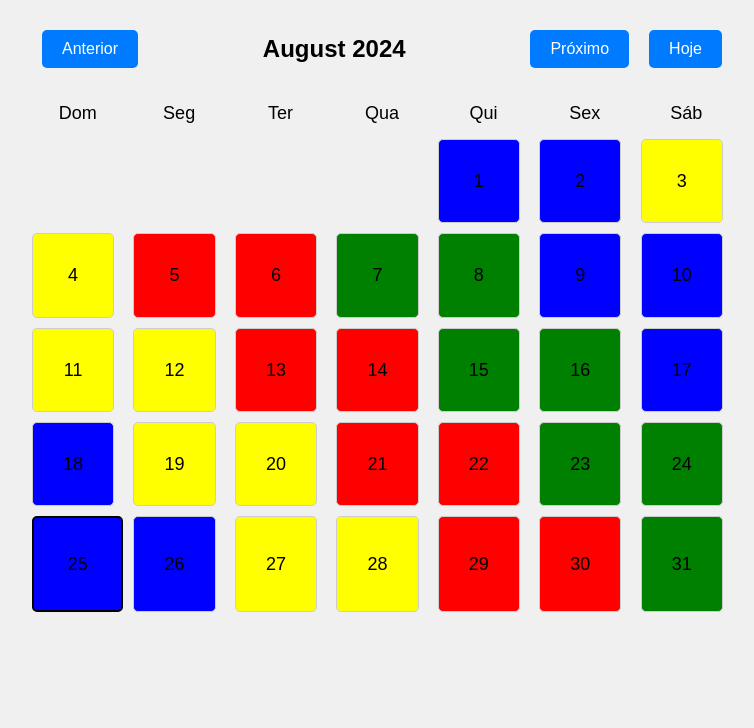
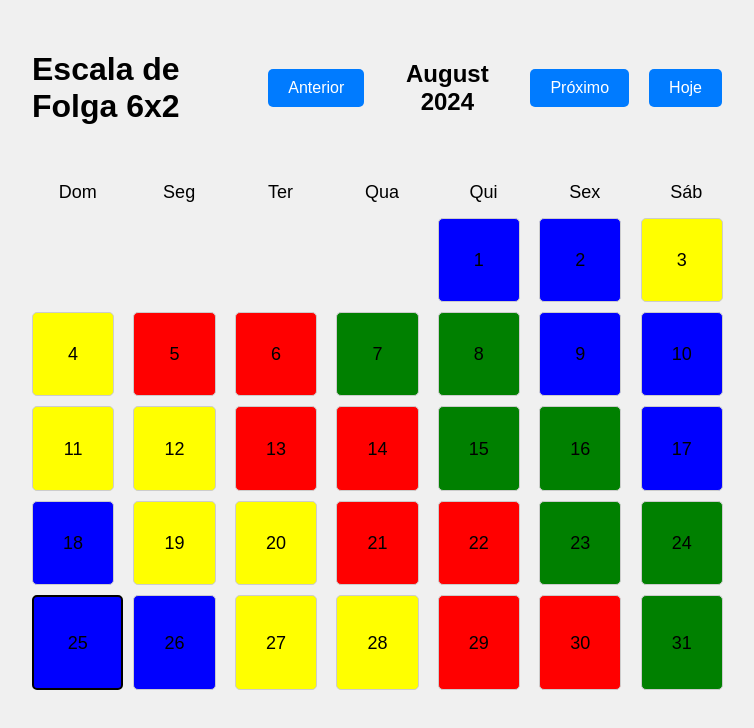
Before and after one commit to hygor343/6x2calendar, a plain HTML site: page index.html in a window 1280 px wide. Shown: the whole page, without its empty margins (258-1012 px from the left). Drawn offline with Linux system fonts and the light colour scheme.

Commit message:
Add files via upload

```diff
--- a/index.html
+++ b/index.html
@@ -8,6 +8,7 @@
 </head>
 <body>
     <div id="controls">
+        <h1>Escala de Folga 6x2</h1>
         <button id="prev">Anterior</button>
         <span id="monthYear"></span>
         <button id="next">Próximo</button>
```
